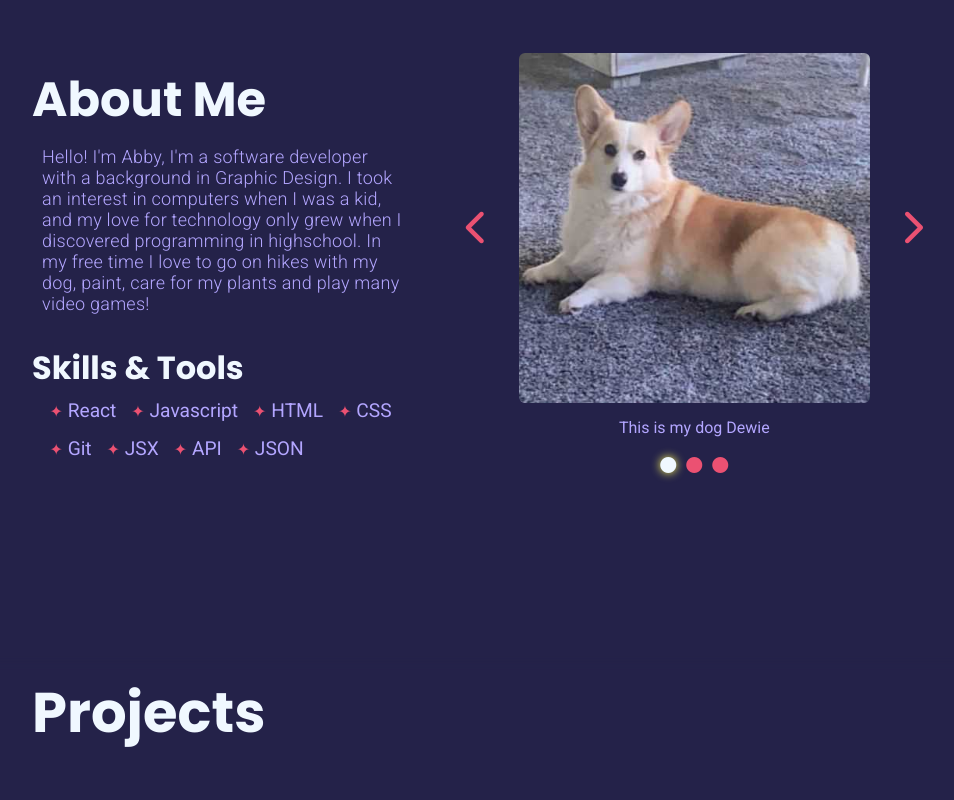
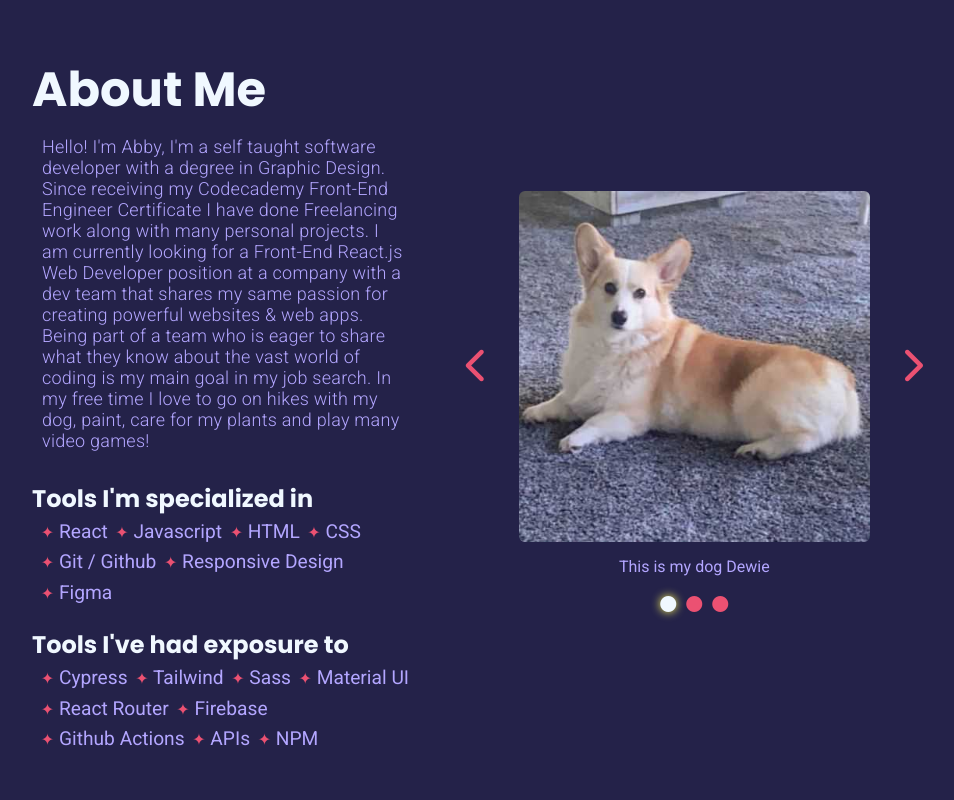
Before and after one commit to WAbby404/portfolio-redo, a React (Create React App) app: page / in a window 1280 px wide. Shown: the part 980-1780 px from the top of the page, without its empty margins (160-1114 px from the left). Built offline with nearby package versions, Linux system fonts and the light colour scheme.

Commit message:
hero text, about text  & tools updated

```diff
--- a/src/components/About.css
+++ b/src/components/About.css
@@ -41,12 +41,12 @@
 .about-skills{
     color:var(--main-white);
     font-family: 'Poppins', monospace;
-    font-size: 2rem;
+    font-size: 1.5rem;
     padding-top: 20px;
 }
 
 .skills-list{
-    padding-left: 10px;
+    padding-left: 5px;
     display: flex;
     flex-wrap: wrap;
     list-style-type: none;
@@ -55,7 +55,7 @@
 .skill-list-item{
     color: var(--main-light-purple);
     font-size: 1.2rem;
-    padding: 2%;
+    padding: 1%;
 }
 
 .diamond{
--- a/src/components/About.js
+++ b/src/components/About.js
@@ -58,19 +58,30 @@ function About(props) {
                         <h2 className="about-title" id="about">About Me</h2>
                     </Fade>
                     <Fade>
-                        <p className="about-paragraph">Hello! I'm Abby, I'm a software developer with a background in Graphic Design. I took an interest in computers when I was a kid, and my love for technology only grew when I discovered programming in highschool. In my free time I love to go on hikes with my dog, paint, care for my plants and play many video games!</p>
+                        <p className="about-paragraph">Hello! I'm Abby, I'm a self taught software developer with a degree in Graphic Design. Since receiving my Codecademy Front-End Engineer Certificate I have done Freelancing work along with many personal projects. I am currently looking for a Front-End React.js Web Developer position at a company with a dev team that shares my same passion for creating powerful websites & web apps. Being part of a team who is eager to share what they know about the vast world of coding is my main goal in my job search. In my free time I love to go on hikes with my dog, paint, care for my plants and play many video games!</p>
                     </Fade>
                     <Fade>
-                        <h3 className="about-skills">Skills & Tools</h3>
+                        <h3 className="about-skills">Tools I'm specialized in</h3>
                         <ul className="skills-list">
                             <li className="skill-list-item"><span className="diamond">✦</span> React</li>
                             <li className="skill-list-item"><span className="diamond">✦</span> Javascript</li>
                             <li className="skill-list-item"><span className="diamond">✦</span> HTML</li>
                             <li className="skill-list-item"><span className="diamond">✦</span> CSS</li>
-                            <li className="skill-list-item"><span className="diamond">✦</span> Git</li>
-                            <li className="skill-list-item"><span className="diamond">✦</span> JSX</li>
-                            <li className="skill-list-item"><span className="diamond">✦</span> API</li>
-                            <li className="skill-list-item"><span className="diamond">✦</span> JSON</li>
+                            <li className="skill-list-item"><span className="diamond">✦</span> Git / Github</li>
+                            <li className="skill-list-item"><span className="diamond">✦</span> Responsive Design</li>
+                            <li className="skill-list-item"><span className="diamond">✦</span> Figma</li>
+                        </ul>
+                        <h3 className="about-skills">Tools I've had exposure to</h3>
+                        <ul className="skills-list">
+                            <li className="skill-list-item"><span className="diamond">✦</span> Cypress</li>
+                            <li className="skill-list-item"><span className="diamond">✦</span> Tailwind</li>
+                            <li className="skill-list-item"><span className="diamond">✦</span> Sass</li>
+                            <li className="skill-list-item"><span className="diamond">✦</span> Material UI</li>
+                            <li className="skill-list-item"><span className="diamond">✦</span> React Router</li>
+                            <li className="skill-list-item"><span className="diamond">✦</span> Firebase</li>
+                            <li className="skill-list-item"><span className="diamond">✦</span> Github Actions</li>
+                            <li className="skill-list-item"><span className="diamond">✦</span> APIs</li>
+                            <li className="skill-list-item"><span className="diamond">✦</span> NPM</li>
                         </ul>
                     </Fade>
                 </div>
--- a/src/components/Hero.js
+++ b/src/components/Hero.js
@@ -19,10 +19,10 @@ function Hero(props) {
                     <h1 className="hero-title">Abby Waddell</h1>
                 </Fade>
                 <Fade delay={1000}>
-                    <h2 className="hero-subtitle">I like to work with web pages</h2>
+                    <h2 className="hero-subtitle">I work with web pages & web apps</h2>
                 </Fade>
                 <Fade delay={1100}>
-                    <p className="hero-paragraph">I'm a software engineer with an interest in building <span>web applications</span>, and a thirst for learning more.</p>
+                    <p className="hero-paragraph">I'm a software engineer who is interested in building <span>web apps</span>, and a <span>thirst for learning more</span>.</p>
                 </Fade>
                 <Fade delay={1100} bottom>
                     <div className="btn-flex">
```
